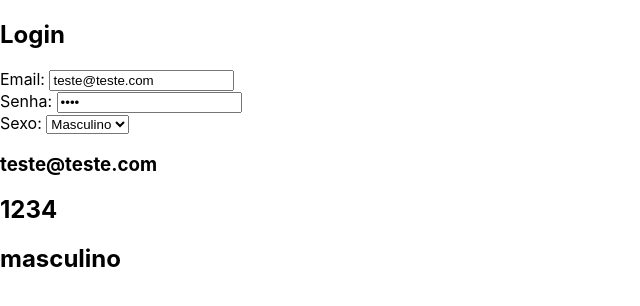
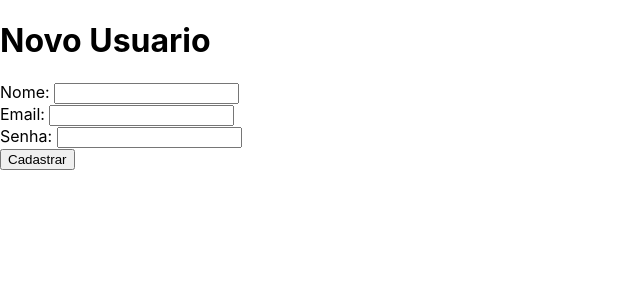
Before and after one commit to urielleverkhan/estudoReact, a React (Create React App) app: page / in a window 1280 px wide. Shown: the top 306 px of the page, without its empty margins (0-640 px from the left). Built offline with nearby package versions, Linux system fonts and the light colour scheme.

Commit message:
-Aula 43 continuando Formularios

```diff
--- a/src/App.js
+++ b/src/App.js
@@ -6,38 +6,38 @@ class App extends Component{
     constructor (props){
         super(props);
         this.state ={
-            email: 'teste@teste.com',
-            senha: '1234',
-            sexo: 'masculino'
+            nome: '',
+            email: '',
+            senha: '',
+            error: ''
         }
-        this.trocaEmail = this.trocaEmail.bind(this);
-        this.trocaSexo = this.trocaSexo.bind(this);
+        this.cadastrar = this.cadastrar.bind(this);
 
     }
-    trocaEmail(e){
-        let valorDigitado = e.target.value;
-        this.setState({email: valorDigitado});
+    cadastrar(event){
+        const{nome, email, senha} =this.state;
+        if (nome !== '' && email !== '' && senha !== ''){
+        alert(`Nome: ${nome} \nEmail: ${email} \nSenha: ${senha}`);
+        }else{
+            this.setState({error: 'Ops! parece que está faltando algo'});
+        }
+        event.preventDefault();
     }
-    trocaSexo(e){
-        this.setState({sexo: e.target.value});
-    }
+
     render(){
         return(
             <div>
-                <h2>Login</h2>
-                Email: <input type="email" name="email" value={this.state.email} onChange={this.trocaEmail}></input><br/>
-                Senha: <input type="password" name="senha" value={this.state.senha}
-                onChange={(e) => this.setState({senha: e.target.value})}></input><br/>
-                Sexo: <select name="sexo" value={this.state.sexo} onChange={this.trocaSexo}>
-                    <option value="masculino">Masculino</option>
-                    <option value="feminino">Feminino</option>
-                </select>
-
-                <div>
-                    <h3>{this.state.email}</h3>
-                    <h2>{this.state.senha}</h2>
-                    <h2>{this.state.sexo}</h2>
-                </div>
+               <h1>Novo Usuario</h1>
+                {this.state.error && <p>{this.state.error}</p>}
+               <form onSubmit={this.cadastrar}>
+                   Nome: <input type="text" value={this.state.nome}
+                        onChange={(e) => this.setState({nome: e.target.value})} /><br/>
+                   Email: <input type="email" value={this.state.email}
+                        onChange={(e) => this.setState({email: e.target.value})} /><br/>
+                   Senha: <input type="password" value={this.state.senha}
+                        onChange={(e) => this.setState({senha: e.target.value})} /><br/>
+                    <button type="submit">Cadastrar</button>
+               </form>
 
             </div>
         );
```
